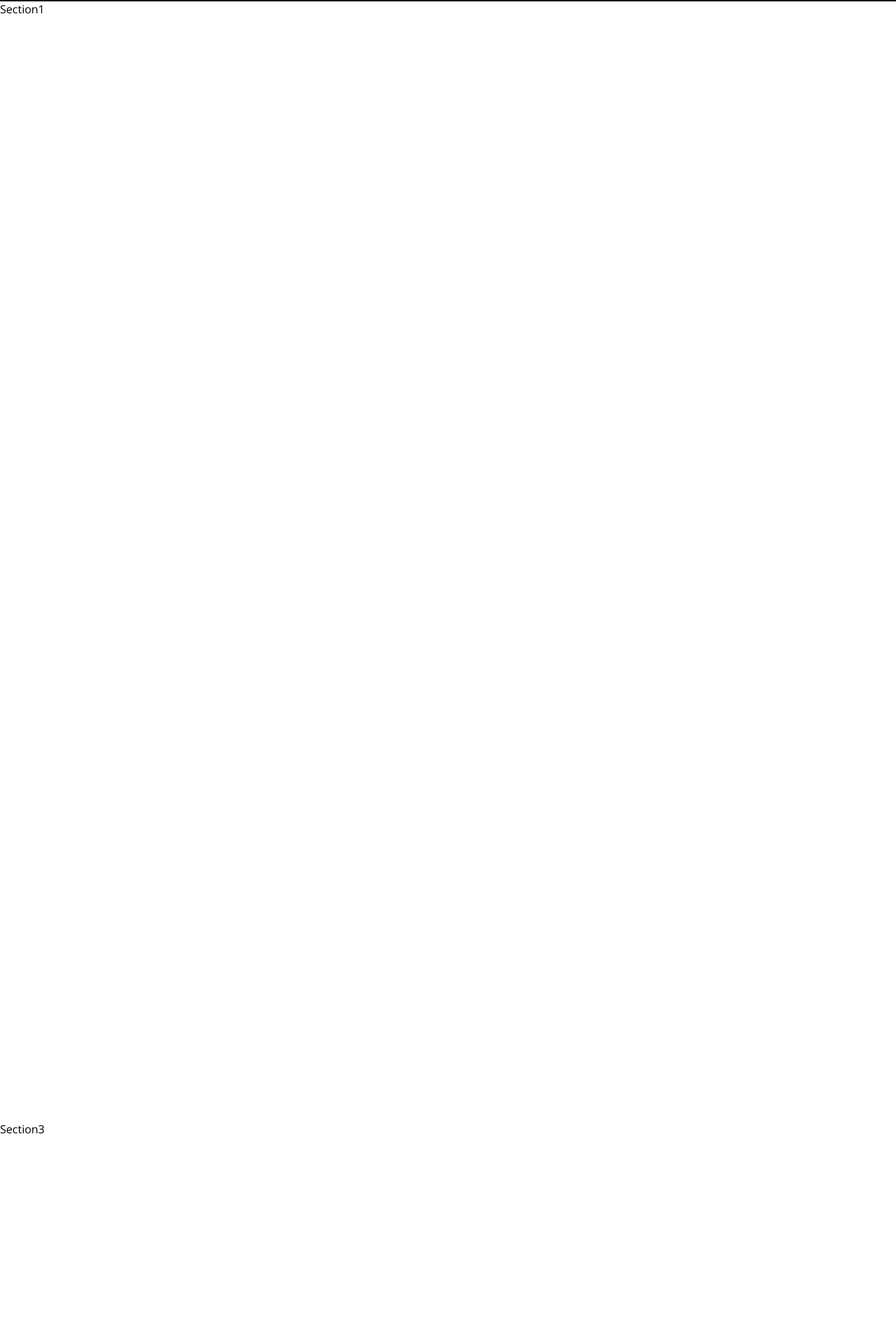
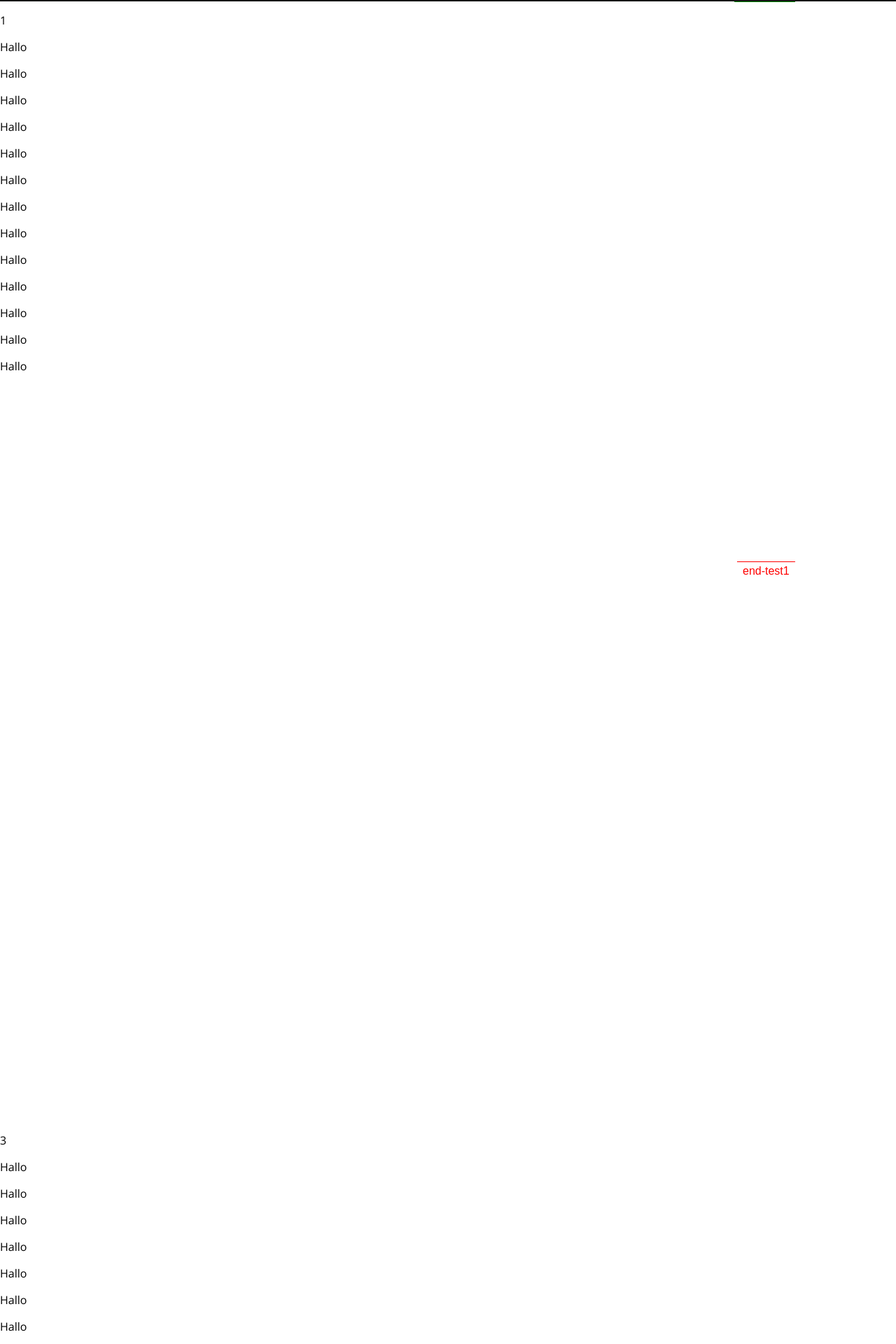
Before and after one commit to KikiTheCoder/niriteam-angular, an Angular app: page / in a window 1280 px wide. Shown: the part 798-2718 px from the top of the page at 70% size. Built offline with nearby package versions, Linux system fonts and the light colour scheme.

Commit message:
Fixed ScrollTrigger bug

```diff
--- a/src/app/app.component.html
+++ b/src/app/app.component.html
@@ -1 +1,3 @@
+<app-nav></app-nav>
+
 <router-outlet></router-outlet>
--- a/src/app/app.component.ts
+++ b/src/app/app.component.ts
@@ -1,10 +1,18 @@
-import { Component } from '@angular/core';
+import { Component, OnInit } from '@angular/core';
 
+
+import { gsap } from "gsap";
+import { ScrollTrigger } from "gsap/ScrollTrigger";
 @Component({
   selector: 'app-root',
   templateUrl: './app.component.html',
   styleUrls: ['./app.component.sass']
 })
-export class AppComponent {
+export class AppComponent implements OnInit {
+  ngOnInit(): void {
+    gsap.registerPlugin(ScrollTrigger);
+    console.log("Initialized ScrollTrigger");
+
+  }
 
 }
--- a/src/app/components/nav/nav.component.html
+++ b/src/app/components/nav/nav.component.html
@@ -7,8 +7,8 @@
 
     <div id="nav-content" *ngIf="extended" @navToggle>
         <div id="link-wrapper">
-            <a href="">Home</a>
-            <a href="about">About</a>
+            <a routerLink="" (click)="extended = false">Home</a>
+            <a routerLink="about" (click)="extended = false">About</a>
         </div>
     </div>
 </nav>
--- a/src/app/pages/home/page-home.component.html
+++ b/src/app/pages/home/page-home.component.html
@@ -1,5 +1,3 @@
-<app-nav></app-nav>
-
 <div id="header">
     <div id="title-wrapper">
         <h2 class="_anim_header1" id="header-we-are">Wir sind</h2>
@@ -12,14 +10,55 @@
 
 <div id="main1_group">
     <div id="section1" class="main1_content section">
-        Section1
+        <p>1</p>
+        <p>Hallo</p>
+        <p>Hallo</p>
+        <p>Hallo</p>
+        <p>Hallo</p>
+        <p>Hallo</p>
+        <p>Hallo</p>
+        <p>Hallo</p>
+        <p>Hallo</p>
+        <p>Hallo</p>
+        <p>Hallo</p>
+        <p>Hallo</p>
+        <p>Hallo</p>
+        <p>Hallo</p>
     </div>
 
     <div id="section2" class="main1_content section">
-        Section2
+        <p>2</p>
+        <p>Hallo</p>
+        <p>Hallo</p>
+        <p>Hallo</p>
+        <p>Hallo</p>
+        <p>Hallo</p>
+        <p>Hallo</p>
+        <p>Hallo</p>
+        <p>Hallo</p>
+        <p>Hallo</p>
+        <p>Hallo</p>
+        <p>Hallo</p>
+        <p>Hallo</p>
+        <p>Hallo</p>
     </div>
 </div>
 
 <div id="main2_group" class="section">
-    Section3
+    <div id="section3" class="main1_content section">
+        <p>3</p>
+        <p>Hallo</p>
+        <p>Hallo</p>
+        <p>Hallo</p>
+        <p>Hallo</p>
+        <p>Hallo</p>
+        <p>Hallo</p>
+        <p>Hallo</p>
+        <p>Hallo</p>
+        <p>Hallo</p>
+        <p>Hallo</p>
+        <p>Hallo</p>
+        <p>Hallo</p>
+        <p>Hallo</p>
+    </div>
 </div>
--- a/src/app/pages/home/page-home.component.ts
+++ b/src/app/pages/home/page-home.component.ts
@@ -1,5 +1,5 @@
 import { trigger } from '@angular/animations';
-import { Component, OnInit } from '@angular/core';
+import { Component, OnChanges, OnDestroy, OnInit, SimpleChanges } from '@angular/core';
 
 import { gsap } from "gsap";
 import { ScrollTrigger } from "gsap/ScrollTrigger";
@@ -9,12 +9,20 @@ import { ScrollTrigger } from "gsap/ScrollTrigger";
   templateUrl: './page-home.component.html',
   styleUrls: ['./page-home.component.sass']
 })
-export class PageHomeComponent implements OnInit {
+export class PageHomeComponent implements OnInit, OnDestroy {
 
   constructor() { }
 
+  ngOnDestroy(): void {
+    let tr = ScrollTrigger.getAll()
+    tr.forEach((tr) => tr.kill())
+  }
+
   ngOnInit(): void {
-    gsap.registerPlugin(ScrollTrigger);
+    setTimeout(() => {
+      ScrollTrigger.refresh()
+    }, 5)
+
 
     gsap.timeline()
     .from("#header-hello", {
@@ -56,12 +64,16 @@ export class PageHomeComponent implements OnInit {
     })
 
     gsap.to("#section2", {
-      x: -window.innerWidth,
+      x: () => `${window.innerWidth * -1}`,
       scrollTrigger: {
         scrub: 1,
-        trigger: "#section1",
+        trigger: "#main1_group",
         pin: "#main1_group",
-        snap: 1
+        start: "0px 0px",
+        snap: 1,
+        markers: true,
+        id: "test1",
+        invalidateOnRefresh: true
       }
     })
   }
--- a/src/app/pages/page-about/page-about.component.html
+++ b/src/app/pages/page-about/page-about.component.html
@@ -1 +1 @@
-<p>page-about works!</p>
+We are NiRi
--- a/src/app/pages/page-about/page-about.component.ts
+++ b/src/app/pages/page-about/page-about.component.ts
@@ -1,15 +1,27 @@
-import { Component, OnInit } from '@angular/core';
+import { Component, OnDestroy, OnInit } from '@angular/core';
+
+import { ScrollTrigger } from "gsap/ScrollTrigger";
+
 
 @Component({
   selector: 'app-page-about',
   templateUrl: './page-about.component.html',
   styleUrls: ['./page-about.component.sass']
 })
-export class PageAboutComponent implements OnInit {
+export class PageAboutComponent implements OnDestroy {
 
   constructor() { }
 
-  ngOnInit(): void {
+  ngOnDestroy(): void {
+    let tr = ScrollTrigger.getAll()
+    console.log(tr);
+
+    tr.forEach((tr) => tr.kill())
+
+    console.log("about destroy");
+
+
+    ScrollTrigger.refresh()
   }
 
 }
--- a/src/styles.sass
+++ b/src/styles.sass
@@ -4,3 +4,4 @@ body, html
     font-family: "Open Sans"
     font-size: 16px
     overflow-x: clip
+    scroll-behavior: smooth
```
Also changed, not shown: 1 other file (tests, documents, lock files or other folders).
